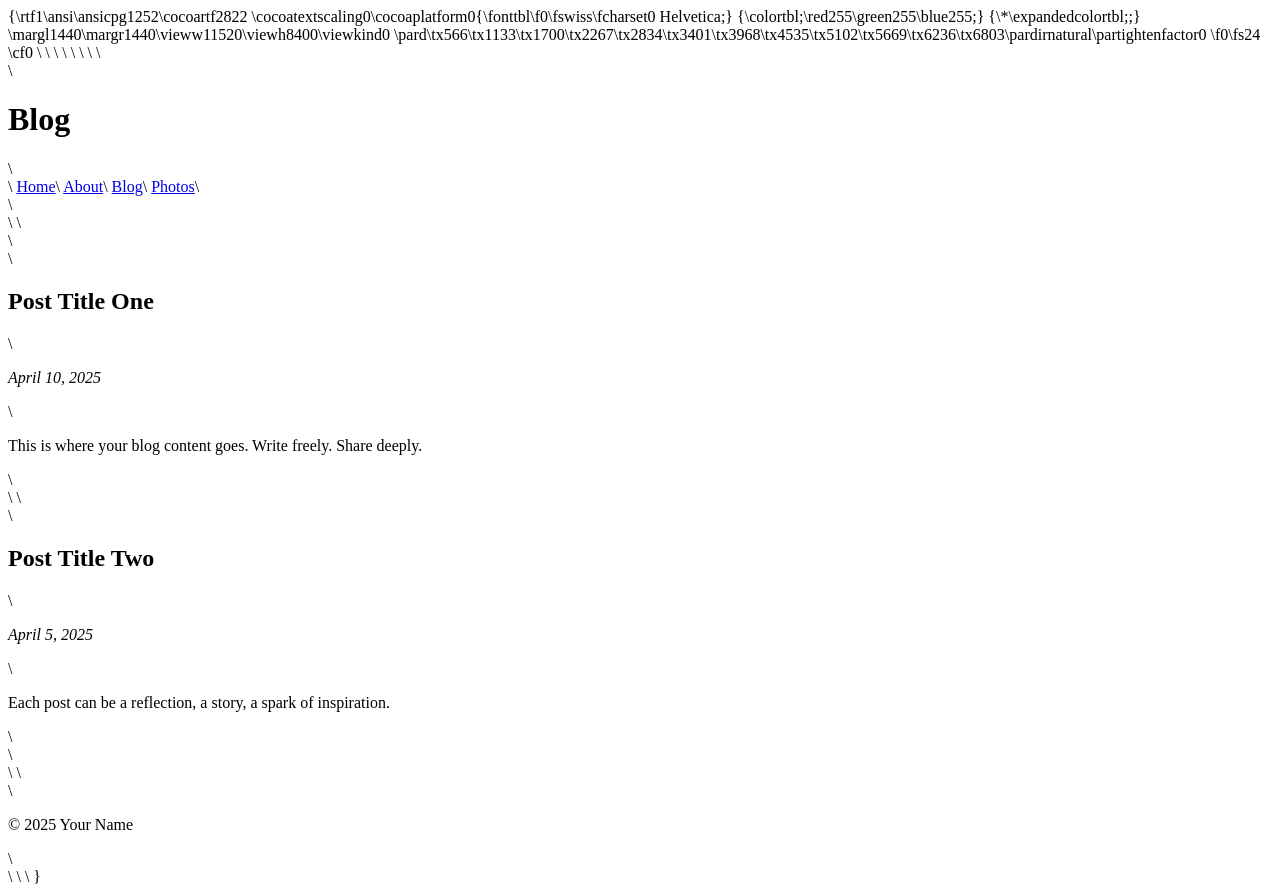
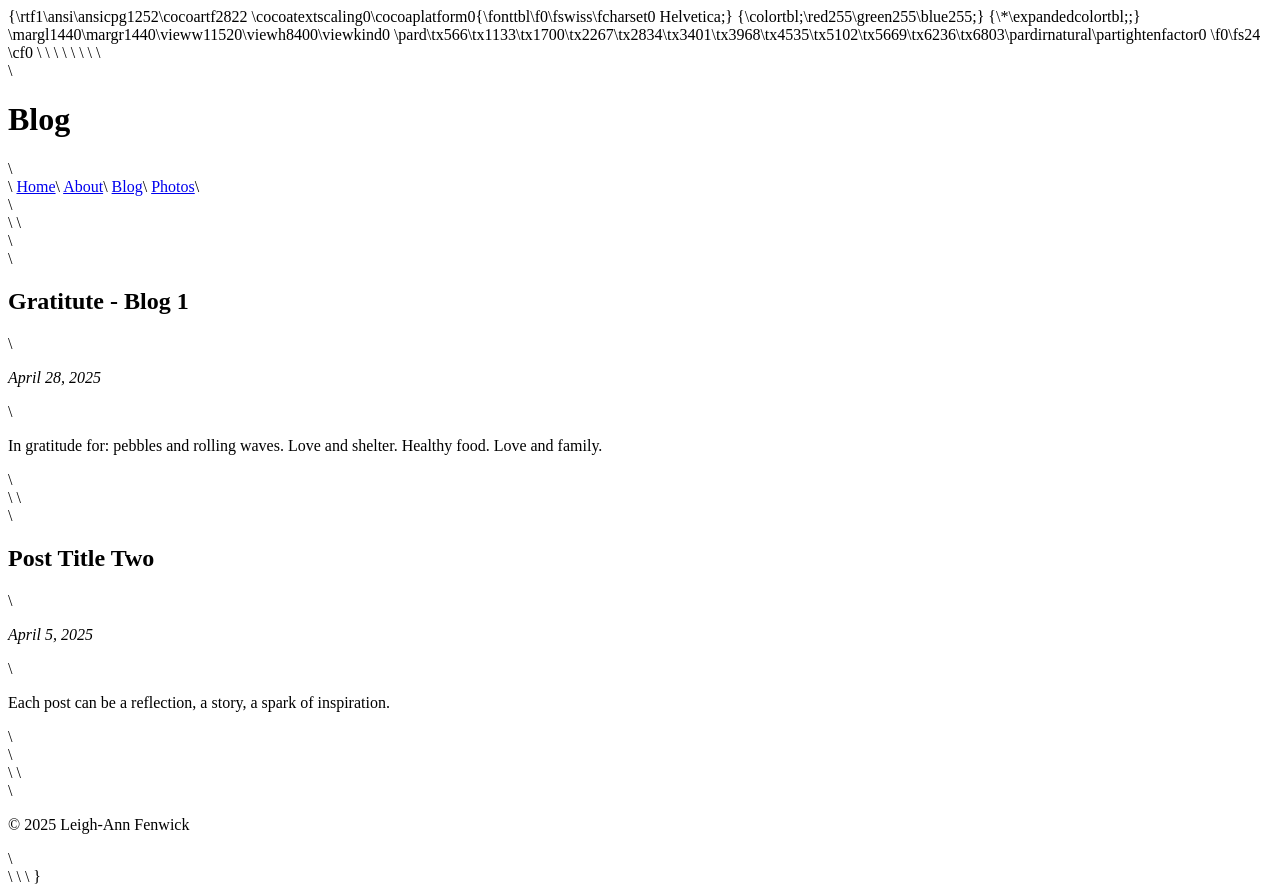
Before and after one commit to leighannjfenwick/Time-Being, a plain HTML site: page blog.html in a window 1280 px wide. Drawn offline with Linux system fonts and the light colour scheme.

Commit message:
Update blog.html

```diff
--- a/blog.html
+++ b/blog.html
@@ -25,9 +25,9 @@
 \
   <main>\
     <article>\
-      <h2>Post Title One</h2>\
-      <p><em>April 10, 2025</em></p>\
-      <p>This is where your blog content goes. Write freely. Share deeply.</p>\
+      <h2>Gratitute - Blog 1</h2>\
+      <p><em>April 28, 2025</em></p>\
+      <p>In gratitude for: pebbles and rolling waves. Love and shelter. Healthy food. Love and family.</p>\
     </article>\
 \
     <article>\
@@ -38,7 +38,7 @@
   </main>\
 \
   <footer>\
-    <p>&copy; 2025 Your Name</p>\
+    <p>&copy; 2025 Leigh-Ann Fenwick </p>\
   </footer>\
 </body>\
 </html>\
```
